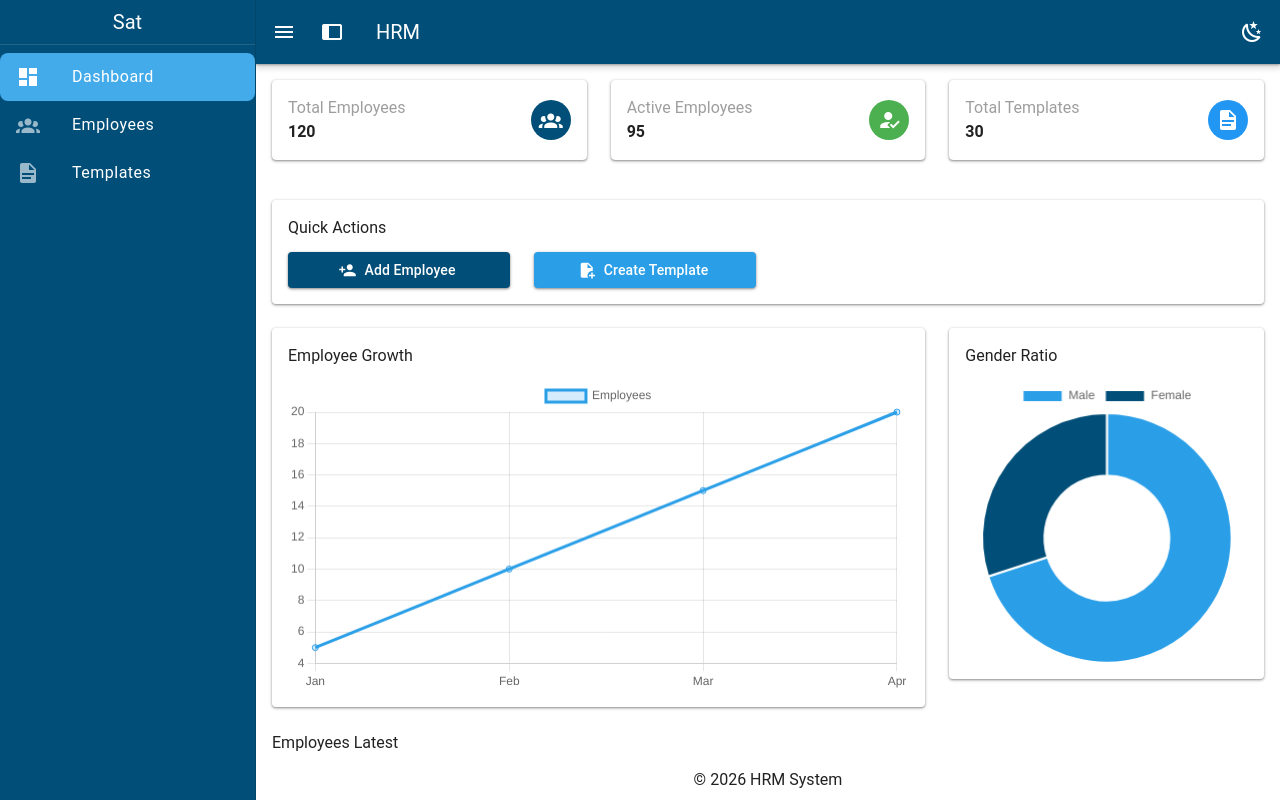
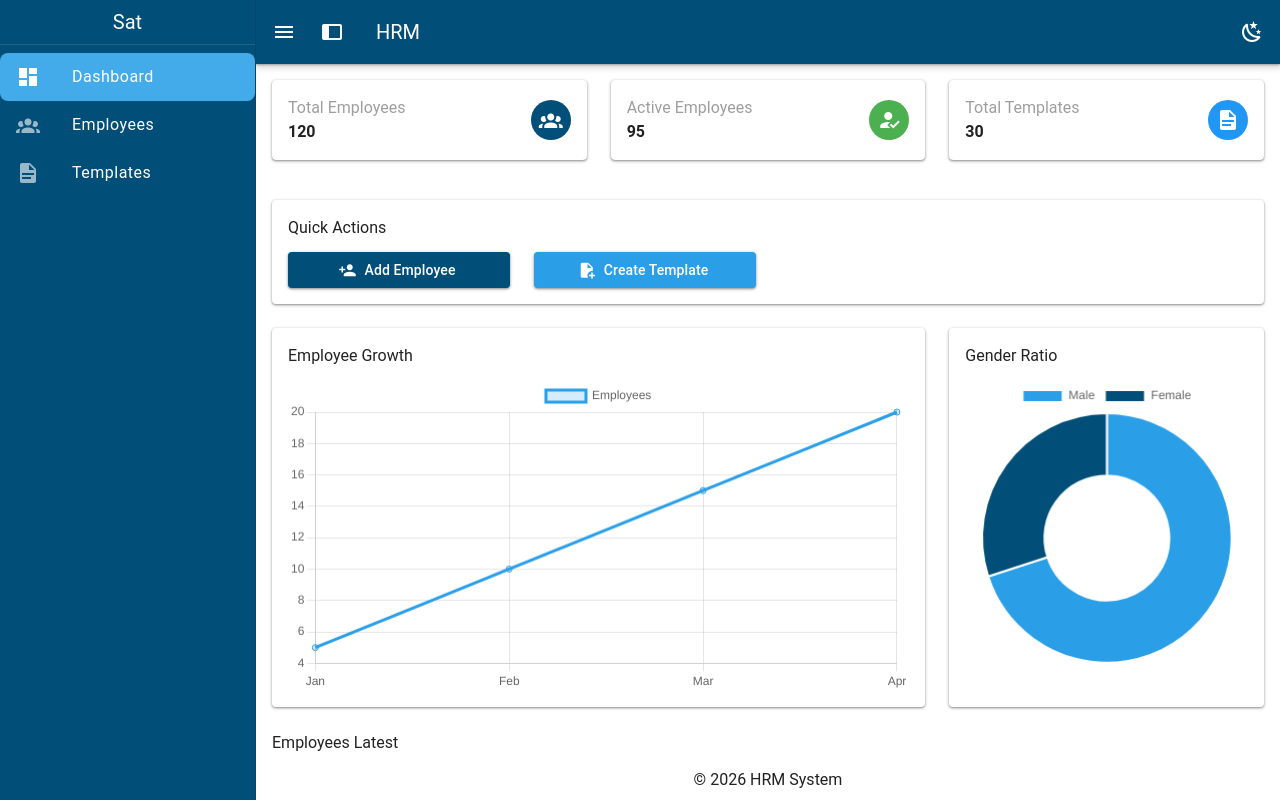
Before and after one commit to HassanRaza375/HRM, a Vue app: page / in a window 1280 px wide. Shown: the top 800 px of the page. Built offline with nearby package versions, Linux system fonts and the light colour scheme.

Commit message:
vercel file added

```diff
--- a/src/components/charts/EmployeeGrowthChart.vue
+++ b/src/components/charts/EmployeeGrowthChart.vue
@@ -1,5 +1,5 @@
 <template>
-    <v-card class="pa-4">
+  <v-card class="pa-4 employee--growth">
     <div class="text-h6 mb-3">Employee Growth</div>
     <canvas ref="chartRef"></canvas>
   </v-card>
@@ -34,3 +34,8 @@ onMounted(() => {
   });
 });
 </script>
+<style scoped>
+.employee--growth {
+  height: 100%;
+}
+</style>
--- a/src/components/charts/GenderRatioChart.vue
+++ b/src/components/charts/GenderRatioChart.vue
@@ -1,5 +1,5 @@
 <template>
-  <v-card class="pa-4">
+  <v-card class="pa-4 gender--ratio">
     <div class="text-h6 mb-3">Gender Ratio</div>
     <canvas ref="chartRef"></canvas>
   </v-card>
@@ -31,3 +31,8 @@ onMounted(() => {
   });
 });
 </script>
+<style scoped>
+.gender--ratio {
+  height: 100%;
+}
+</style>
```
Also changed, not shown: vercel.json (added), 1 other file (tests, documents, lock files or other folders). Lines whose indentation alone changed are shown as unchanged.
